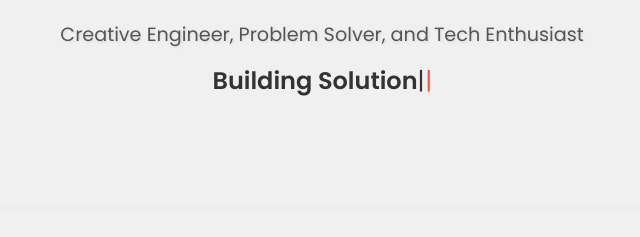
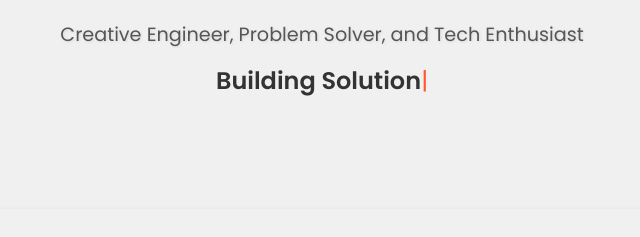
Before and after one commit to HamzaAfif/portfolio, a plain HTML site: page commingSoon.html in a window 1280 px wide. Shown: the part 293-530 px from the top of the page, 318-958 px from the left. Drawn offline with nearby package versions, Linux system fonts and the light colour scheme.

Commit message:
Update commingSoon.html

```diff
--- a/commingSoon.html
+++ b/commingSoon.html
@@ -195,7 +195,7 @@
             function erase() {
                 if (charIndex > 0) {
                     currentText = typedText[currentIndex].substring(0, charIndex - 1);
-                    element.innerHTML = currentText + "<span class='cursor'>|</span>";
+                    element.innerHTML = currentText + "<span class='cursor'></span>";
                     charIndex--;
                     setTimeout(erase, erasingSpeed);
                 } else {
```
